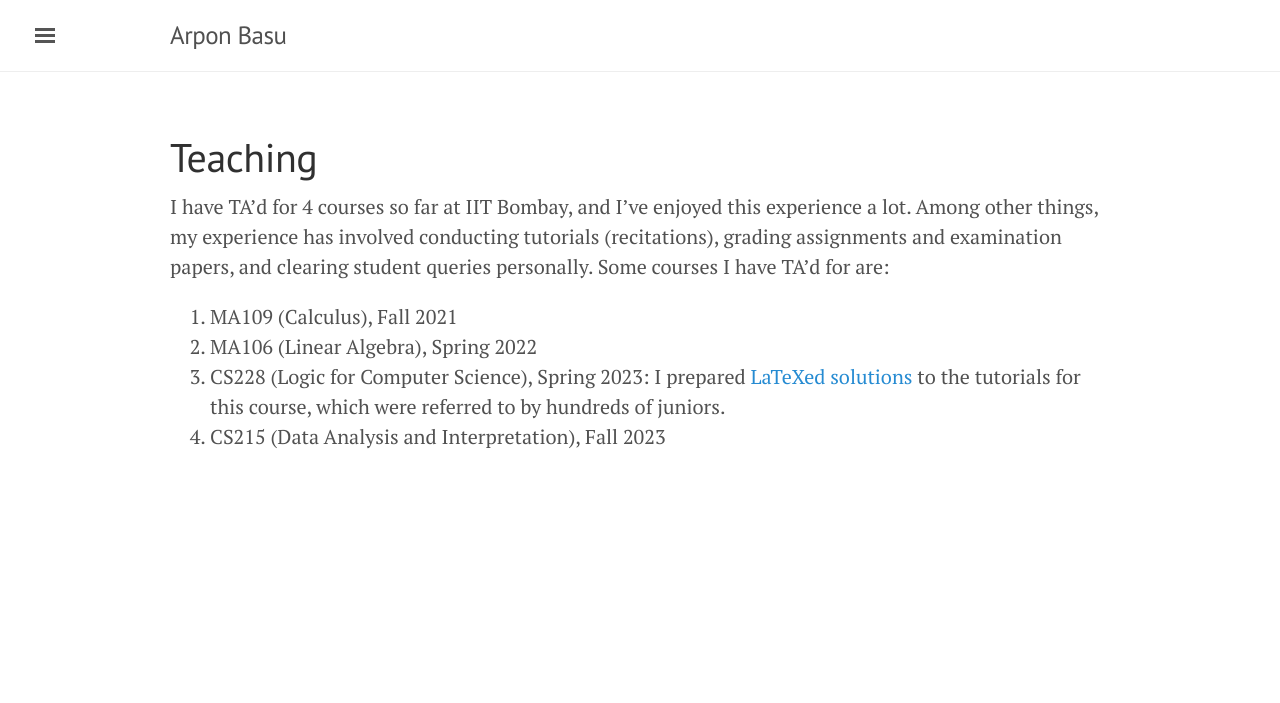
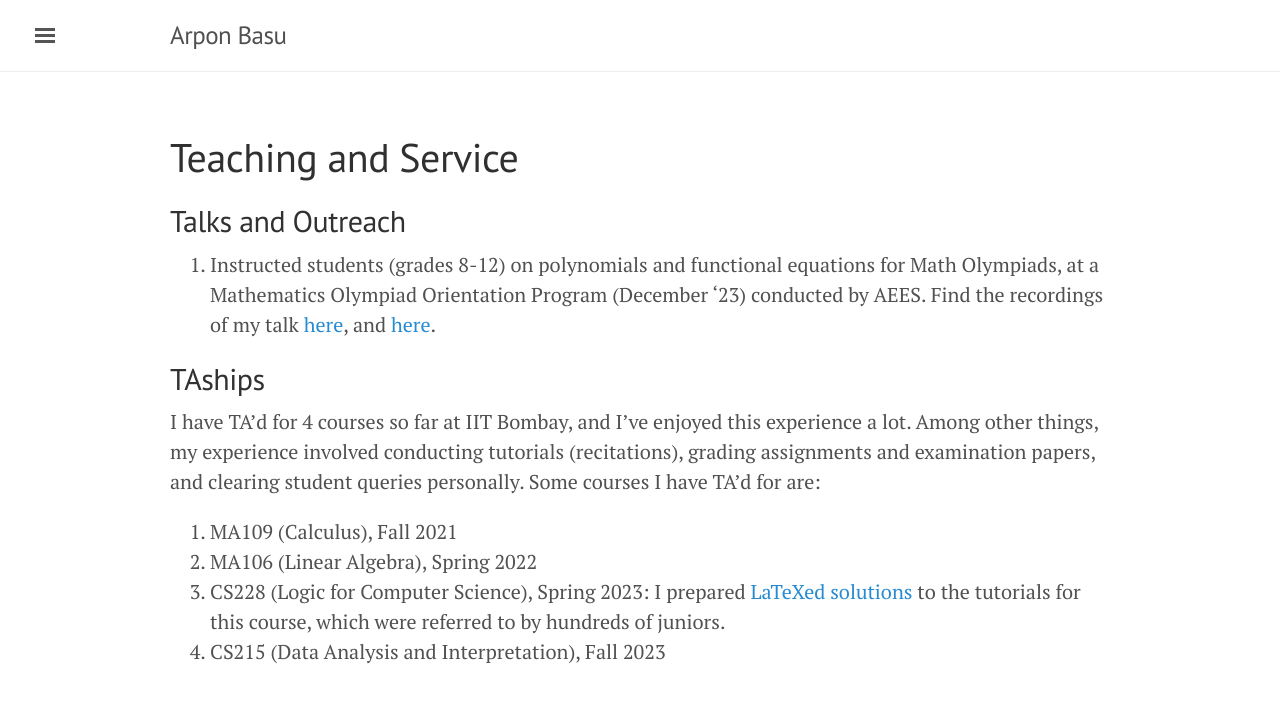
Before and after one commit to rugiarindam/rugiarindam.github.io, a Jekyll site: the page built from teach.md, in a window 1280 px wide. Shown: the top 703 px of the page. Built offline with Jekyll 4.4.1, drawn with Linux system fonts in a browser that asks for light colours; nearby versions of some CDN libraries.

Commit message:
moop talk added

```diff
--- a/index.html
+++ b/index.html
@@ -8,7 +8,7 @@ I'm Arpon, a final year Undergraduate student at IIT Bombay, pursuing an honors
 You can find all of my publications in the <a href="publications">Publications</a> section.<br>
 Here is a link to <a href="./cv.pdf" target="_blank">my CV</a>.<br>
 In addition to formal publications, I've also done a lot of expository writing. You can find out more about that in the <a href="notes">Expository Writing</a> section.<br>
-Go <a href="teach">here</a> to know more about my teaching experience.<br>
+Go <a href="teach">here</a> to know more about my teaching and service.<br>
 Finally, you can learn more about some of my extra-curricular activities <a href="misc">here</a>.<br>
 You can contact me at:
 <ul>
--- a/teach.md
+++ b/teach.md
@@ -1,10 +1,15 @@
 ---
 layout: page
-title: Teaching
+title: Teaching and Service
 ---
 
-I have TA'd for 4 courses so far at IIT Bombay, and I've enjoyed this experience a lot. Among other things, my experience has involved conducting tutorials (recitations), grading assignments and examination papers, and clearing student queries personally. Some courses I have TA'd for are:
+## Talks and Outreach
+1. Instructed students (grades 8-12) on polynomials and functional equations for Math Olympiads, at a Mathematics Olympiad Orientation Program (December '23) conducted by AEES. Find the recordings of my talk [here](https://www.youtube.com/watch?v=wlj1LZDXABU){:target="_blank"}, and [here](https://www.youtube.com/watch?v=Y1wt6IJM9io){:target="_blank"}.
+
+
+## TAships
+I have TA'd for 4 courses so far at IIT Bombay, and I've enjoyed this experience a lot. Among other things, my experience involved conducting tutorials (recitations), grading assignments and examination papers, and clearing student queries personally. Some courses I have TA'd for are:
 1. MA109 (Calculus), Fall 2021
-1. MA106 (Linear Algebra), Spring 2022
-1. CS228 (Logic for Computer Science), Spring 2023: I prepared [LaTeXed solutions](https://github.com/arponbasu/CS228_Tut_Solutions){:target="_blank"} to the tutorials for this course, which were referred to by hundreds of juniors.
-1. CS215 (Data Analysis and Interpretation), Fall 2023
+2. MA106 (Linear Algebra), Spring 2022
+3. CS228 (Logic for Computer Science), Spring 2023: I prepared [LaTeXed solutions](https://github.com/arponbasu/CS228_Tut_Solutions){:target="_blank"} to the tutorials for this course, which were referred to by hundreds of juniors.
+4. CS215 (Data Analysis and Interpretation), Fall 2023
```
